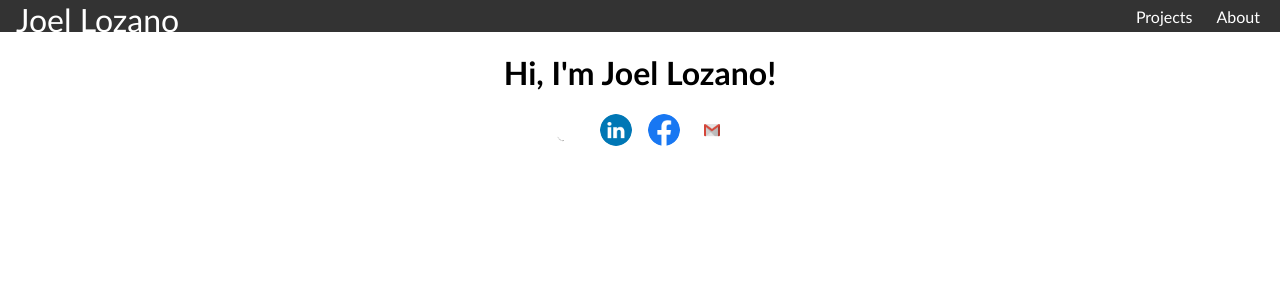
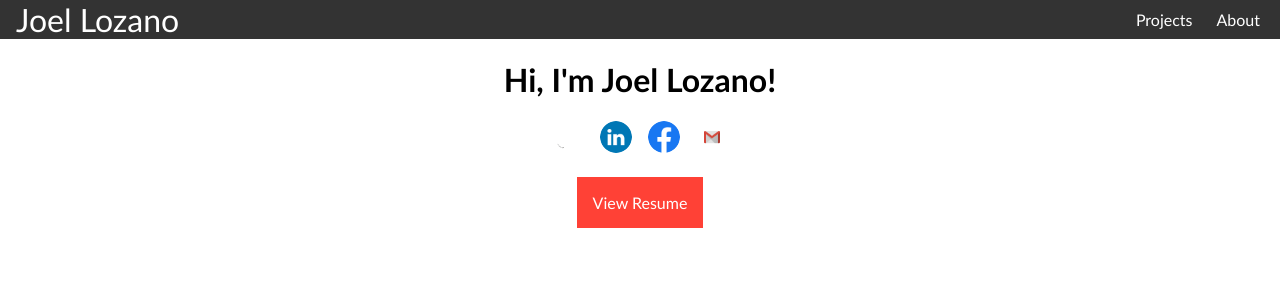
Before and after one commit to joel-lozano/joel-lozano.github.io, a React (Vite) app: page / in a window 1280 px wide. Shown: the top 300 px of the page. Built offline with nearby package versions, Linux system fonts and the light colour scheme.

Commit message:
Added link to resume

```diff
--- a/package.json
+++ b/package.json
@@ -5,8 +5,6 @@
   "type": "module",
   "homepage": "https://joel-lozano.github.io/",
   "scripts": {
-    "predeploy": "npm run build",
-    "deploy": "gh-pages -d dist",
     "start": "npm run dev",
     "dev": "vite",
     "build": "tsc && vite build",
@@ -22,7 +20,6 @@
     "@types/react": "^18.0.27",
     "@types/react-dom": "^18.0.10",
     "@vitejs/plugin-react-swc": "^3.0.0",
-    "gh-pages": "^5.0.0",
     "typescript": "^4.9.3",
     "vite": "^4.1.0"
   }
--- a/src/pages/Home.css
+++ b/src/pages/Home.css
@@ -2,9 +2,10 @@
     display: flex;
     justify-content: center;
     gap: 1rem;
+    margin-bottom: 2.5rem;
 }
 
-.media-icons img, a {
+.media-icons img, .media-icons a {
     height: 2rem;
     border-radius: 100%;
     transition: 0.2s ease-out;
@@ -13,3 +14,15 @@
 .media-icons img:hover {
     transform: scale(1.5);
 }
+
+.resume-link {
+    padding: 1rem;
+    text-decoration: none;
+    color: white;
+    background-color: #FF4136;
+    transition: 0.2s ease-out;
+}
+
+.resume-link:hover {
+    background-color: #333;
+}
--- a/src/pages/Home.tsx
+++ b/src/pages/Home.tsx
@@ -26,14 +26,18 @@ export default function Home() {
                 >
                     <img src='/Facebook.png' alt='Facebook' />
                 </a>
-                <a
-                    href='mailto:lozano.joel.a@gmail.com'
-                    // rel='noopener noreferrer'
-                    // target='_blank'
-                >
+                <a href='mailto:lozano.joel.a@gmail.com'>
                     <img src='/Gmail.png' alt='Gmail' />
                 </a>
             </div>
+            <a
+                className='resume-link'
+                href='/Lozano_Resume.pdf'
+                rel='noopener noreferrer'
+                target='_blank'
+            >
+                View Resume
+            </a>
         </>
     );
 }
```
Also changed, not shown: 2 other files (tests, documents, lock files or other folders).
